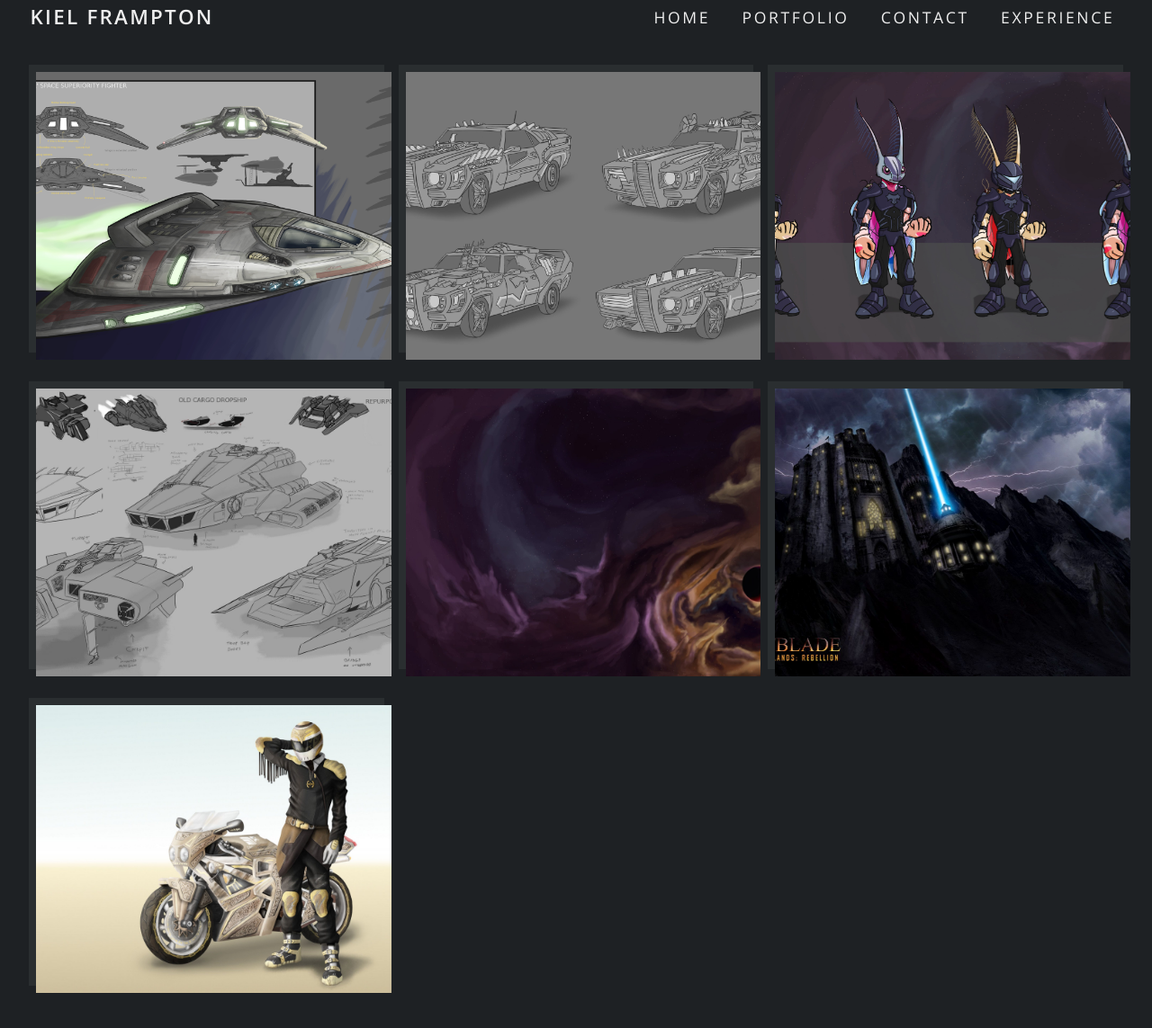
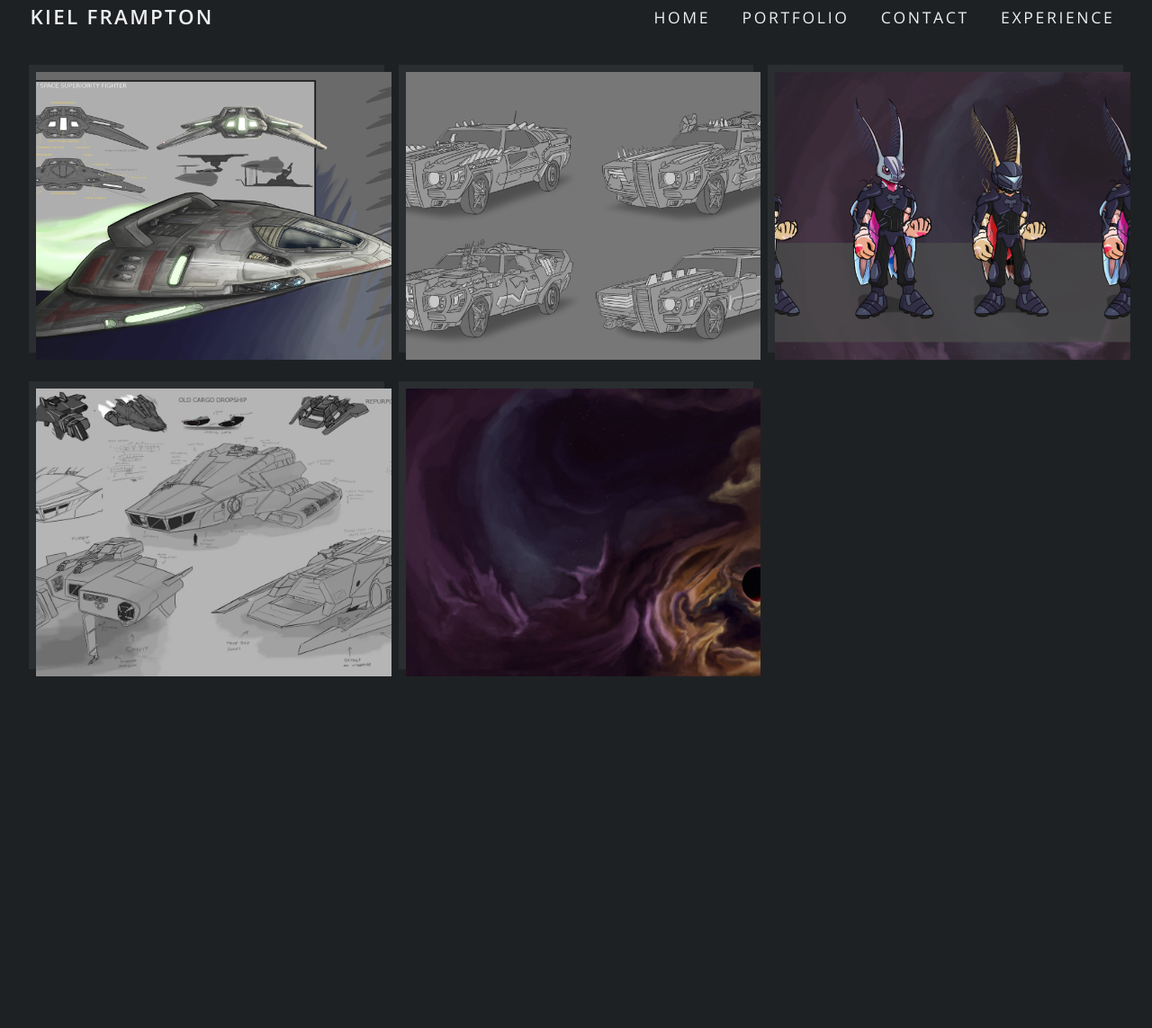
Before and after one commit to DanielHearn/kiel-portfolio, a Jekyll site: the page built from _portfolio/design_development.md, in a window 1280 px wide and 1144 px high. Shown: the whole window at 90% size. Built offline with Jekyll 4.4.1, drawn with Linux system fonts in a browser that asks for light colours; a script that is not in the unit is left out.

Commit message:
Update Portfolios “design_development”

```diff
--- a/_portfolio/design_development.md
+++ b/_portfolio/design_development.md
@@ -18,8 +18,4 @@ portfolio_piece:
     is_youtube: false
   - title: This is a title
     image: /images/uploads/7_Space_Background_a.jpg
-  - title: Title
-    image: /images/uploads/L2_Fort_Desolation.jpg
-  - title: Example piece
-    image: /images/uploads/bike.jpg
 ---
```
